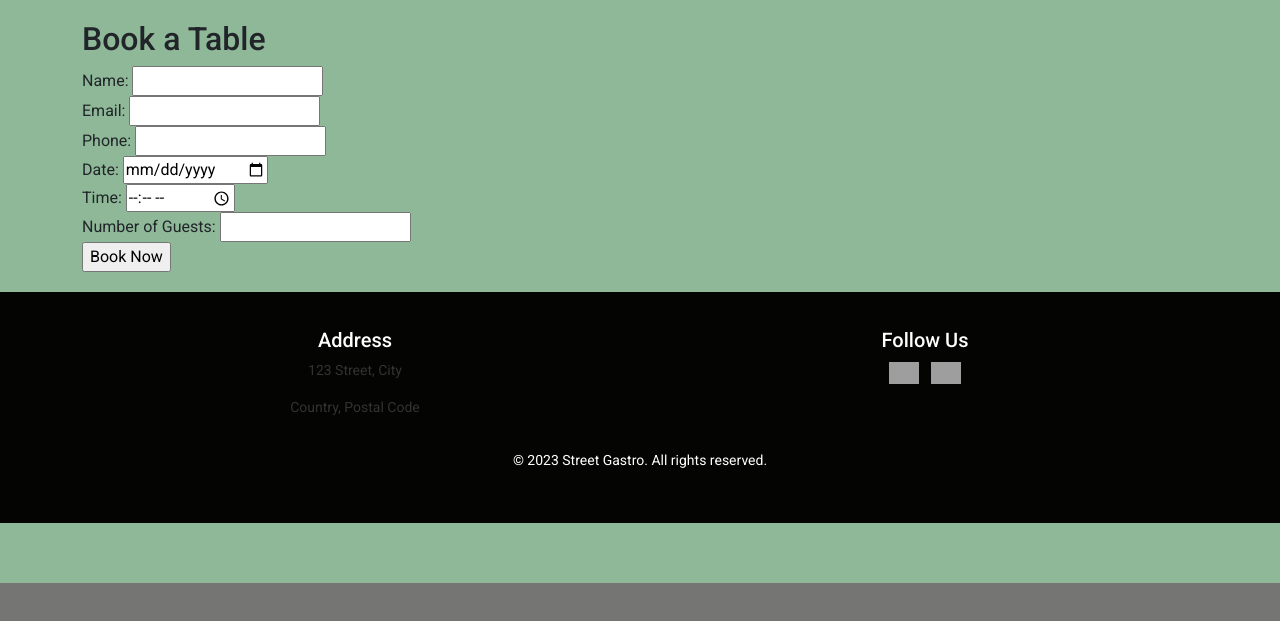
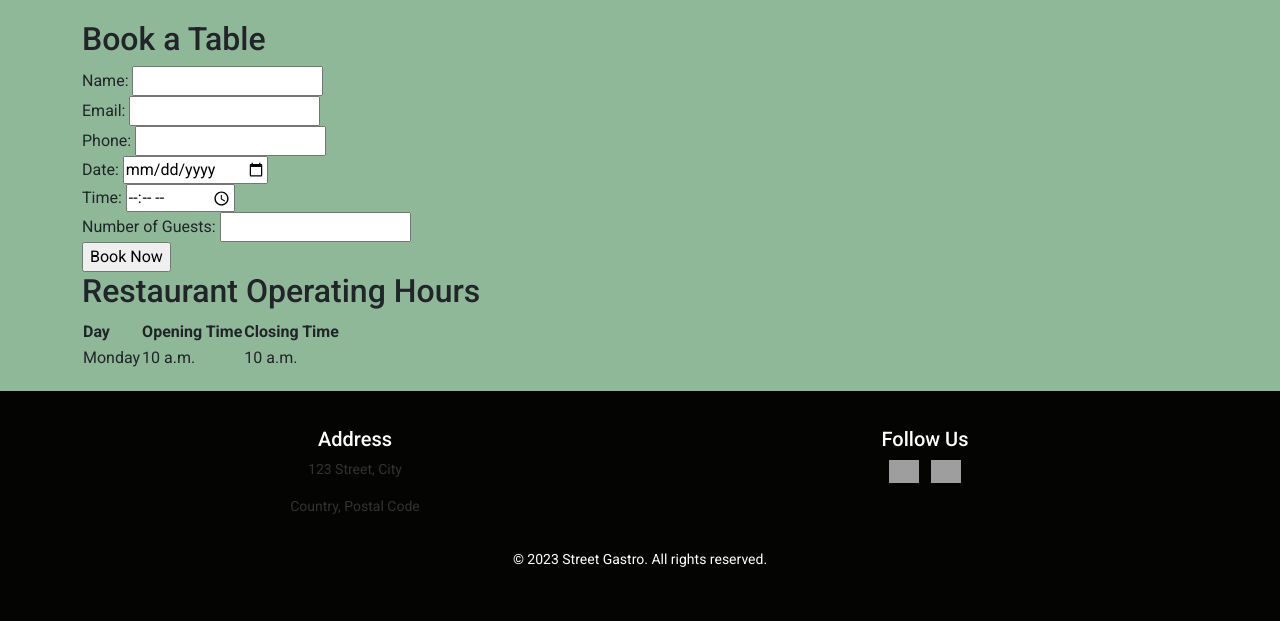
Before and after one commit to KristianDsmith/project-4, a Django app: page /book/ in a window 1280 px wide. Shown: the part 930-1551 px from the top of the page. Before the commit the page ends 1513 px from the top, so only its background shows below. Run offline with Django 3.2, Linux system fonts and the light colour scheme; tables that the repository leaves empty hold one stand-in row (values such as "Sample post"); grey boxes are pictures that could not be loaded.

Commit message:
Add opening hours, tbale, booking, and create book.html

```diff
--- a/booking/models.py
+++ b/booking/models.py
@@ -1,4 +1,4 @@
-from django.db import models, connection
+from django.db import models
 
 
 class DietaryPreference(models.Model):
@@ -17,10 +17,54 @@ class MenuItem(models.Model):
         return self.name
 
 
-table_name = "booking_dietarypreference"
-table_names = connection.introspection.table_names()
+class OperatingHours(models.Model):
+    DAY_CHOICES = [
+        ('Monday', 'Monday'),
+        ('Tuesday', 'Tuesday'),
+        ('Wednesday', 'Wednesday'),
+        ('Thursday', 'Thursday'),
+        ('Friday', 'Friday'),
+        ('Saturday', 'Saturday'),
+        ('Sunday', 'Sunday'),
+    ]
 
-if table_name in table_names:
-    print(f"Table '{table_name}' exists in the database.")
-else:
-    print(f"Table '{table_name}' does not exist in the database.")
+    day = models.CharField(choices=DAY_CHOICES, max_length=10)
+    opening_time = models.TimeField()
+    closing_time = models.TimeField()
+
+    def __str__(self):
+        return f"{self.get_day_display()}: {self.opening_time.strftime('%H:%M')} - {self.closing_time.strftime('%H:%M')}"
+
+
+class Table(models.Model):
+    table_number = models.CharField(max_length=10, unique=True)
+
+    def __str__(self):
+        return f"Table {self.table_number}"
+
+
+class Reservation(models.Model):
+    table = models.ForeignKey(Table, on_delete=models.CASCADE)
+    date = models.DateField()
+    time = models.TimeField()
+
+    def __str__(self):
+        return f"Reservation for {self.table} on {self.date.strftime('%Y-%m-%d')} at {self.time.strftime('%H:%M')}"
+
+
+class Customer(models.Model):
+    name = models.CharField(max_length=100)
+    email = models.EmailField()
+
+    def __str__(self):
+        return self.name
+
+
+class OnlineTableReservation(models.Model):
+    customer = models.ForeignKey(Customer, on_delete=models.CASCADE)
+    table = models.ForeignKey(Table, on_delete=models.CASCADE)
+    date = models.DateField()
+    time = models.TimeField()
+
+    def __str__(self):
+        return f"{self.customer} reserved {self.table} on {self.date.strftime('%Y-%m-%d')} at {self.time.strftime('%H:%M')}"
--- a/booking/views.py
+++ b/booking/views.py
@@ -1,5 +1,5 @@
 from django.shortcuts import render
-from .models import MenuItem, DietaryPreference
+from .models import MenuItem, DietaryPreference, OperatingHours
 
 
 def homepage(request):
@@ -28,7 +28,9 @@ def book(request):
 
         return render(request, 'confirmation.html', {'name': name, 'date': date, 'time': time})
 
-    return render(request, 'book.html')
+    # Fetch restaurant operating hours and pass it to the template
+    hours = OperatingHours.objects.all()
+    return render(request, 'book.html', {'hours': hours})
 
 
 def contact(request):
@@ -58,3 +60,8 @@ def menu_view(request):
     }
 
     return render(request, 'menu.html', context)
+
+
+def restaurant_hours(request):
+    hours = OperatingHours.objects.all()
+    return render(request, 'book.html', {'hours': hours})
--- a/streetgastro/urls.py
+++ b/streetgastro/urls.py
@@ -24,4 +24,5 @@ urlpatterns = [
     path('contact/', views.contact, name='contact'),
     path('admin/', admin.site.urls),
     path('menu/', views.menu_view, name='menu'),
+    path('restaurant_hours/', views.restaurant_hours, name='restaurant_hours'),
 ]
--- a/templates/book.html
+++ b/templates/book.html
@@ -26,4 +26,21 @@
 
     <input type="submit" value="Book Now">
 </form>
+
+<!-- Display Restaurant Operating Hours -->
+<h2>Restaurant Operating Hours</h2>
+<table>
+    <tr>
+        <th>Day</th>
+        <th>Opening Time</th>
+        <th>Closing Time</th>
+    </tr>
+    {% for hour in hours %}
+    <tr>
+        <td>{{ hour.get_day_display }}</td>
+        <td>{{ hour.opening_time|time }}</td>
+        <td>{{ hour.closing_time|time }}</td>
+    </tr>
+    {% endfor %}
+</table>
 {% endblock %}
```
Also changed, not shown: booking/admin.py (+6 -1 lines), templates/restaurant_hours.html (added, +21 -0 lines), booking/migrations/0002_customer_onlinetablereservation_operatinghours_reservation_table.py (added).
